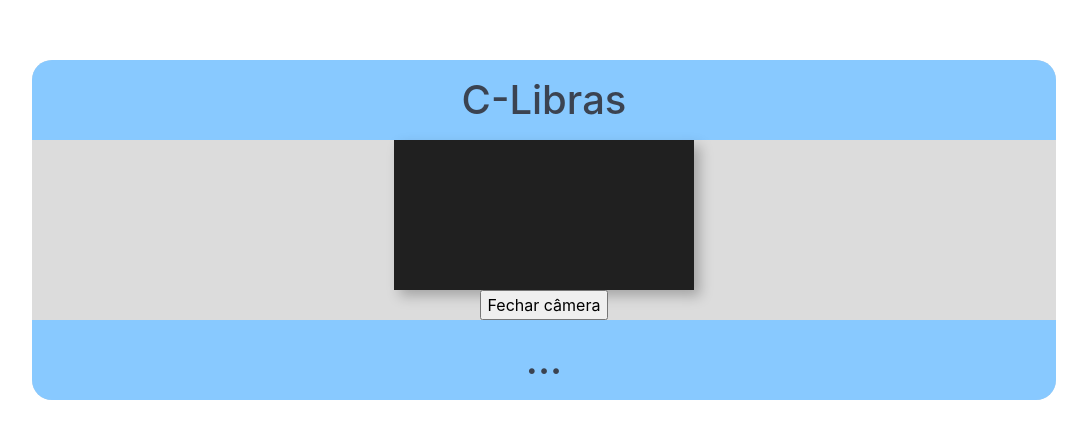
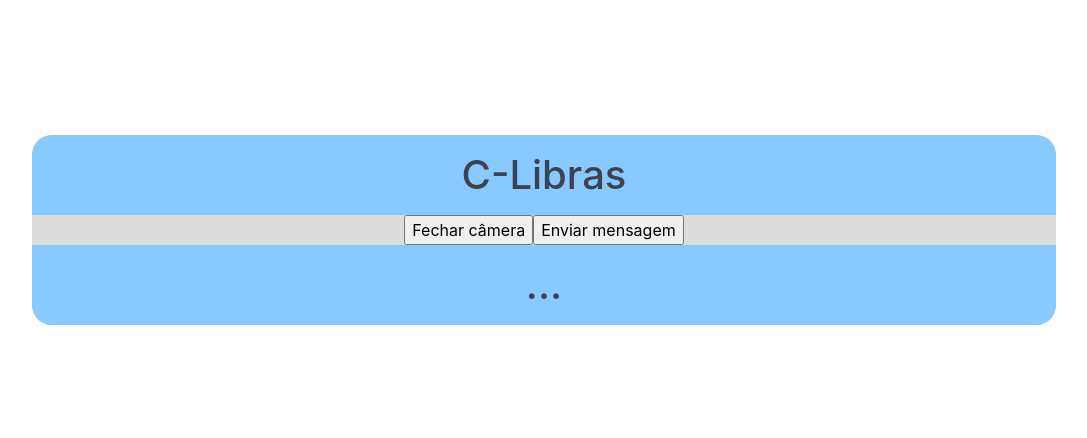
Before and after one commit to MrTrotta2010/clibras-frontend, a Vue app: page / in a window 1280 px wide. Shown: the part 170-608 px from the top of the page, without its empty margins (96-1183 px from the left). Built offline with nearby package versions, Linux system fonts and the light colour scheme; no server answers.

Commit message:
Imlementada conexão com WebSocket

```diff
--- a/src/components/Camera.vue
+++ b/src/components/Camera.vue
@@ -1,7 +1,8 @@
 <template>
     <div class="camera">
-        <video v-if="cameraIsOpen" autoplay class="feed"></video>
+        <!-- <video v-if="cameraIsOpen" autoplay class="feed"></video> -->
         <button @click="cameraIsOpen = !cameraIsOpen">Fechar câmera</button>
+        <button @click="sendMessage('Opa, toma aí a minha mensagem!')">Enviar mensagem</button>
     </div>
 </template>
 
@@ -10,11 +11,26 @@ export default {
   name: 'Camera',
   data() {
     return {
-      cameraIsOpen: true
+      cameraIsOpen: true,
+      connection: null
     }
   },
   computed: {
 
+  },
+  created() {
+    console.log('Estabelecendo conexão com o servidor')
+    this.connection = new WebSocket("ws://127.0.0.1:8000/live")
+    this.connection.onopen = (event) => {
+      console.log(event)
+      console.log('Successfuly connected to the server!')
+    }
+    this.connection.onmessage = (event) => {
+      console.log(event)
+    }
+  },
+  beforeMount() {
+    //this.init()
   },
   methods: {
     init() {
@@ -45,10 +61,11 @@ export default {
     },
     closeCamera() {
 
+    },
+    sendMessage(message) {
+      console.log(this.connection)
+      this.connection.send(message)
     }
-  },
-  beforeMount() {
-    this.init()
   }
 }
 </script>
```
